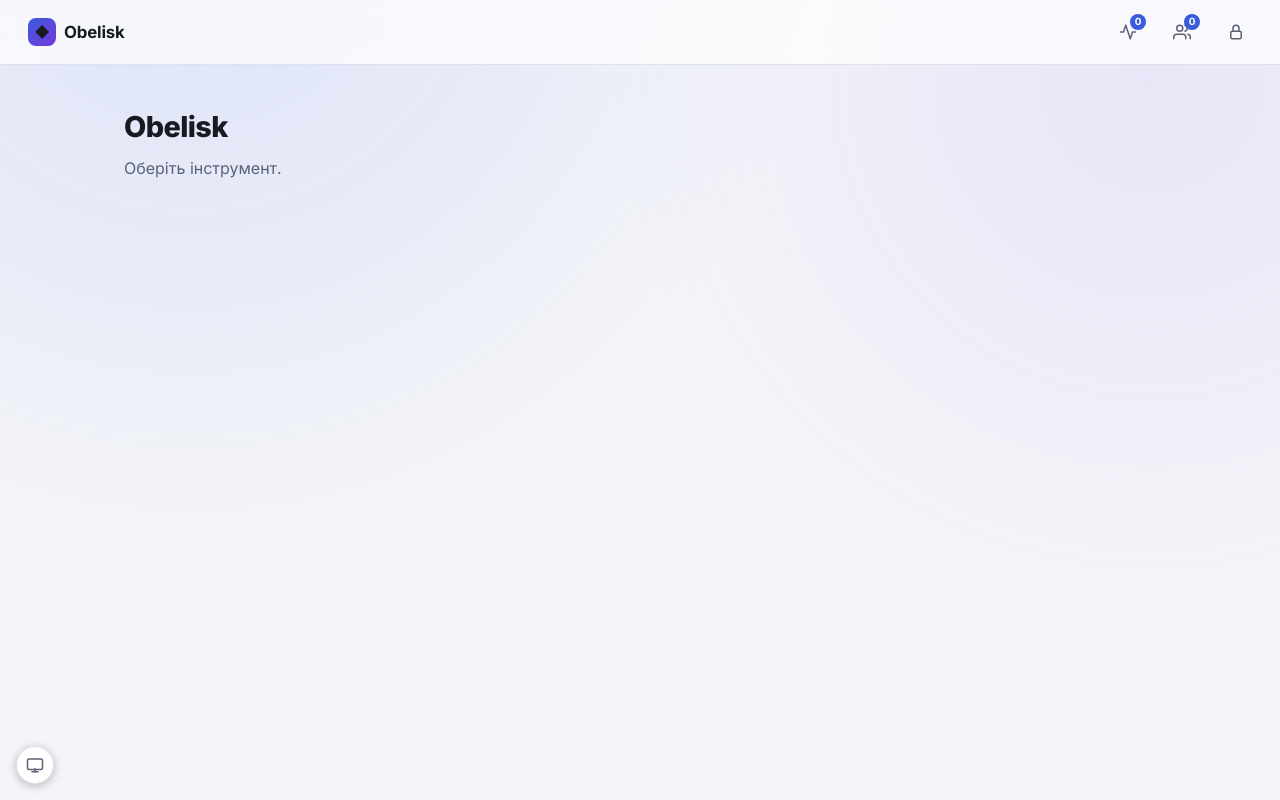
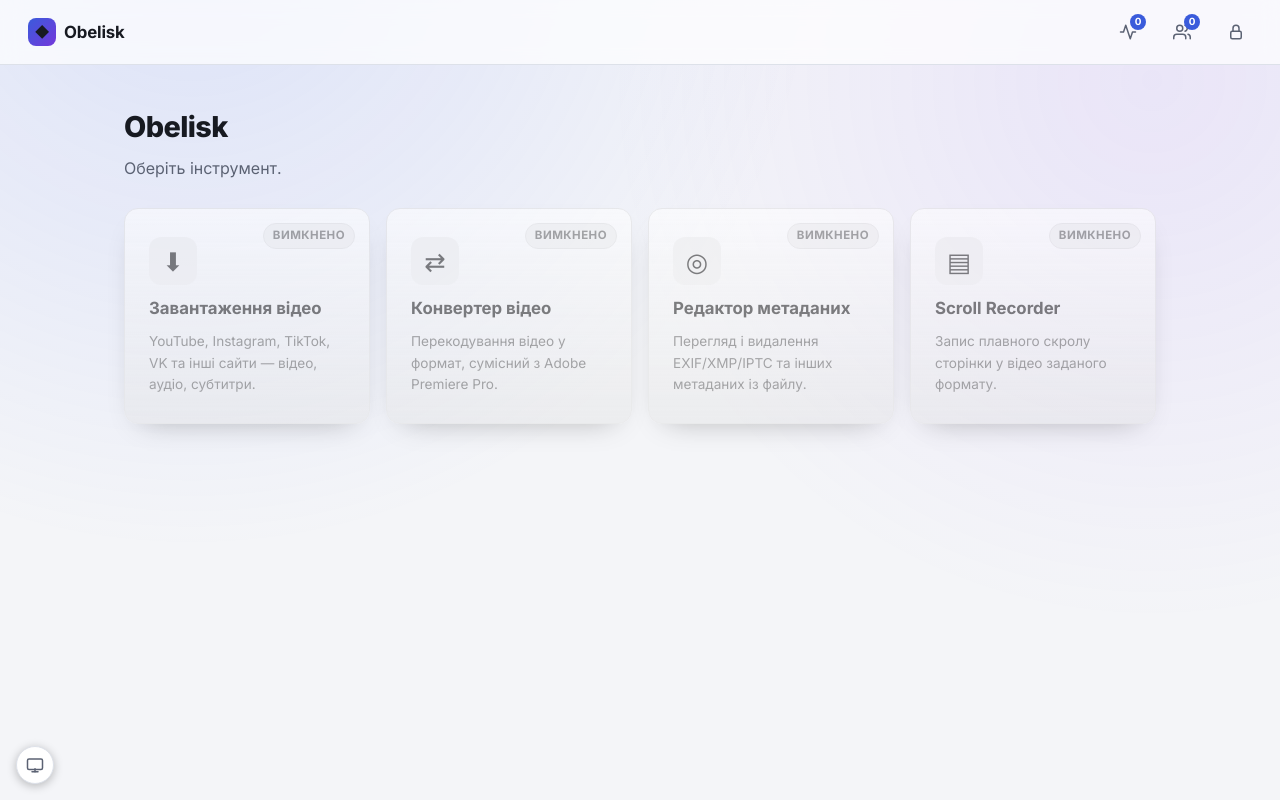
Before and after one commit to xbrfuj01/obelisk-tools, a FastAPI app: page / in a window 1280 px wide. Run offline with FastAPI, Linux system fonts and the light colour scheme; the visitor is signed in with stand-in values (Sample User, id 1); tables that the repository leaves empty hold one stand-in row (values such as "Sample post"); data that the repository does not hold is empty; parts of the project's set-up code (start-up, migrations or seed data) failed here and were passed over.

Commit message:
Let admins turn modules off for regular users
New "Модулі" checkboxes in admin settings, one per optional module
(downloader+converter, metadata, scroll recorder). Off means off for
everyone but an admin: pages show "Модуль недоступний" instead of
rendering, every API route the module owns returns the same message as
JSON, and the hub's tool card greys out and stops being a link - an admin
still sees a normal, clickable card and can still use the module while
it's hidden from others.

Independent of the existing health-check availability (modules.py's
is_module_available) - this is a policy switch, not a fact about whether
the container is reachable, so the two stay as separate checks even
though both end up showing the same "Модуль недоступний" page to a
regular user. Stored as a Setting (auth.get/set_module_enabled) and
mirrored into an in-memory cache the admin route updates directly, so
every other request sees a flip immediately without a DB round-trip.

The API-side block is a dedicated ModuleDisabled exception + handler
returning {"error": ...}, not a plain HTTPException(detail=...) - every
module's frontend JS reads response bodies as .error (see proxy.py's
_normalize_error_payload, which exists for the same reason), and a bare
HTTPException would have serialized as {"detail": ...} and silently
failed to show anything.

Co-Authored-By: Claude Sonnet 5 <noreply@anthropic.com>

```diff
--- a/app/main.py
+++ b/app/main.py
@@ -122,6 +122,19 @@ async def site_not_authenticated_handler(request: Request, exc: auth.SiteNotAuth
     return RedirectResponse("/site-login", status_code=303)
 
 
+class ModuleDisabled(Exception):
+    pass
+
+
+@app.exception_handler(ModuleDisabled)
+async def module_disabled_handler(request: Request, exc: ModuleDisabled):
+    # Every module's own frontend JS reads response bodies as {"error": ...}
+    # (see proxy.py's _normalize_error_payload, which exists for exactly
+    # this reason) - a plain HTTPException(detail=...) would serialize as
+    # {"detail": ...} instead and silently fail to show anything.
+    return JSONResponse({"error": "Модуль недоступний"}, status_code=503)
+
+
 def get_db():
     db = SessionLocal()
     try:
@@ -202,23 +215,39 @@ def _announce_setup_if_pending():
 @app.on_event("startup")
 def on_startup():
     _announce_setup_if_pending()
+    _bootstrap = SessionLocal()
+    try:
+        modules.load_enabled_state(_bootstrap)
+    finally:
+        _bootstrap.close()
     modules.start_health_check_thread()
     modules.push_downloader_converter_config()
 
 
 # ---------------- Public ----------------
 
-@app.get("/", response_class=HTMLResponse)
-def hub(request: Request, _=Depends(require_site_access_page)):
+def _module_ok(request: Request, db: Session, name: str) -> bool:
+    """The one check page/API routes for `name` should gate on: reachable
+    (health) AND not turned off by an admin for this request's viewer."""
+    return modules.is_module_available(name) and modules.is_enabled_for(request, db, name)
+
+
+def _module_unavailable(request: Request):
     return templates.TemplateResponse(
-        "hub.html", {"request": request, "available": modules.available_modules()}
+        "module_unavailable.html", {"request": request}, status_code=503
     )
 
 
+@app.get("/", response_class=HTMLResponse)
+def hub(request: Request, db: Session = Depends(get_db), _=Depends(require_site_access_page)):
+    available = {name: _module_ok(request, db, name) for name in config.MODULE_URLS}
+    return templates.TemplateResponse("hub.html", {"request": request, "available": available})
+
+
 @app.get("/downloader", response_class=HTMLResponse)
-async def downloader_page(request: Request, _=Depends(require_site_access_page)):
-    if not modules.is_module_available("downloader_converter"):
-        return RedirectResponse("/", status_code=303)
+async def downloader_page(request: Request, db: Session = Depends(get_db), _=Depends(require_site_access_page)):
+    if not _module_ok(request, db, "downloader_converter"):
+        return _module_unavailable(request)
     client_id = request.cookies.get(CLIENT_ID_COOKIE)
     is_new_client = not client_id
     if is_new_client:
@@ -240,8 +269,8 @@ async def downloader_page(request: Request, _=Depends(require_site_access_page))
 
 @app.get("/converter", response_class=HTMLResponse)
 async def converter_page(request: Request, db: Session = Depends(get_db), _=Depends(require_site_access_page)):
-    if not modules.is_module_available("downloader_converter"):
-        return RedirectResponse("/", status_code=303)
+    if not _module_ok(request, db, "downloader_converter"):
+        return _module_unavailable(request)
     client_id = request.cookies.get(CLIENT_ID_COOKIE)
     is_new_client = not client_id
     if is_new_client:
@@ -264,17 +293,17 @@ async def converter_page(request: Request, db: Session = Depends(get_db), _=Depe
 
 @app.get("/metadata", response_class=HTMLResponse)
 def metadata_page(request: Request, db: Session = Depends(get_db), _=Depends(require_site_access_page)):
-    if not modules.is_module_available("metadata"):
-        return RedirectResponse("/", status_code=303)
+    if not _module_ok(request, db, "metadata"):
+        return _module_unavailable(request)
     return templates.TemplateResponse(
         "metadata.html", {"request": request, "max_upload_mb": auth.get_max_upload_mb(db)}
     )
 
 
 @app.get("/scroll-recorder", response_class=HTMLResponse)
-def scroll_recorder_page(request: Request, _=Depends(require_site_access_page)):
-    if not modules.is_module_available("scroll_recorder"):
-        return RedirectResponse("/", status_code=303)
+def scroll_recorder_page(request: Request, db: Session = Depends(get_db), _=Depends(require_site_access_page)):
+    if not _module_ok(request, db, "scroll_recorder"):
+        return _module_unavailable(request)
     return templates.TemplateResponse("scroll_recorder.html", {"request": request})
 
 
@@ -290,9 +319,19 @@ async def _proxy_scroll_recorder(method: str, path: str, json_body=None, timeout
     )
 
 
+def require_module_enabled(module_name: str):
+    """Dependency factory blocking a module's own API routes for anyone but
+    an admin while it's turned off (modules.is_enabled_for)."""
+    def _dep(request: Request, db: Session = Depends(get_db)):
+        if not modules.is_enabled_for(request, db, module_name):
+            raise ModuleDisabled()
+    return _dep
+
+
 @app.post("/api/scroll-recorder/jobs")
 async def create_scroll_recorder_job(
-    request: Request, db: Session = Depends(get_db), _=Depends(require_site_access_api)
+    request: Request, db: Session = Depends(get_db),
+    _=Depends(require_site_access_api), __=Depends(require_module_enabled("scroll_recorder")),
 ):
     ip = request.client.host if request.client else "unknown"
     if not auth.check_download_rate_limit(f"sr:{ip}"):
@@ -309,12 +348,16 @@ async def create_scroll_recorder_job(
 
 
 @app.get("/api/scroll-recorder/jobs/{job_id}")
-async def scroll_recorder_status(job_id: str, _=Depends(require_site_access_api)):
+async def scroll_recorder_status(
+    job_id: str, _=Depends(require_site_access_api), __=Depends(require_module_enabled("scroll_recorder")),
+):
     return await _proxy_scroll_recorder("GET", f"/jobs/{job_id}")
 
 
 @app.delete("/api/scroll-recorder/jobs/{job_id}")
-async def cancel_scroll_recorder_job(job_id: str, _=Depends(require_site_access_api)):
+async def cancel_scroll_recorder_job(
+    job_id: str, _=Depends(require_site_access_api), __=Depends(require_module_enabled("scroll_recorder")),
+):
     return await _proxy_scroll_recorder("DELETE", f"/jobs/{job_id}")
 
 
@@ -323,7 +366,8 @@ async def cancel_scroll_recorder_job(job_id: str, _=Depends(require_site_access_
 # while (a real page load), the rest are quick screenshot round-trips.
 @app.post("/api/scroll-recorder/preview")
 async def create_scroll_recorder_preview(
-    request: Request, db: Session = Depends(get_db), _=Depends(require_site_access_api)
+    request: Request, db: Session = Depends(get_db),
+    _=Depends(require_site_access_api), __=Depends(require_module_enabled("scroll_recorder")),
 ):
     ip = request.client.host if request.client else "unknown"
     if not auth.check_download_rate_limit(f"sr:{ip}"):
@@ -338,7 +382,8 @@ async def create_scroll_recorder_preview(
 
 @app.post("/api/scroll-recorder/preview/{session_id}/remove")
 async def scroll_recorder_preview_remove(
-    session_id: str, request: Request, _=Depends(require_site_access_api)
+    session_id: str, request: Request,
+    _=Depends(require_site_access_api), __=Depends(require_module_enabled("scroll_recorder")),
 ):
     body = await request.json()
     return await _proxy_scroll_recorder(
@@ -347,18 +392,23 @@ async def scroll_recorder_preview_remove(
 
 
 @app.post("/api/scroll-recorder/preview/{session_id}/undo")
-async def scroll_recorder_preview_undo(session_id: str, _=Depends(require_site_access_api)):
+async def scroll_recorder_preview_undo(
+    session_id: str, _=Depends(require_site_access_api), __=Depends(require_module_enabled("scroll_recorder")),
+):
     return await _proxy_scroll_recorder("POST", f"/preview/{session_id}/undo", timeout=30)
 
 
 @app.post("/api/scroll-recorder/preview/{session_id}/remove-header")
-async def scroll_recorder_preview_remove_header(session_id: str, _=Depends(require_site_access_api)):
+async def scroll_recorder_preview_remove_header(
+    session_id: str, _=Depends(require_site_access_api), __=Depends(require_module_enabled("scroll_recorder")),
+):
     return await _proxy_scroll_recorder("POST", f"/preview/{session_id}/remove-header", timeout=30)
 
 
 @app.post("/api/scroll-recorder/preview/{session_id}/scroll")
 async def scroll_recorder_preview_scroll(
-    session_id: str, request: Request, _=Depends(require_site_access_api)
+    session_id: str, request: Request,
+    _=Depends(require_site_access_api), __=Depends(require_module_enabled("scroll_recorder")),
 ):
     body = await request.json()
     return await _proxy_scroll_recorder(
@@ -368,7 +418,8 @@ async def scroll_recorder_preview_scroll(
 
 @app.post("/api/scroll-recorder/preview/{session_id}/record")
 async def scroll_recorder_preview_record(
-    session_id: str, request: Request, _=Depends(require_site_access_api)
+    session_id: str, request: Request,
+    _=Depends(require_site_access_api), __=Depends(require_module_enabled("scroll_recorder")),
 ):
     body = await request.json()
     return await _proxy_scroll_recorder(
@@ -377,12 +428,16 @@ async def scroll_recorder_preview_record(
 
 
 @app.delete("/api/scroll-recorder/preview/{session_id}")
-async def cancel_scroll_recorder_preview(session_id: str, _=Depends(require_site_access_api)):
+async def cancel_scroll_recorder_preview(
+    session_id: str, _=Depends(require_site_access_api), __=Depends(require_module_enabled("scroll_recorder")),
+):
     return await _proxy_scroll_recorder("DELETE", f"/preview/{session_id}", timeout=10)
 
 
 @app.get("/api/scroll-recorder/jobs/{job_id}/file")
-async def scroll_recorder_file(job_id: str, _=Depends(require_site_access_api)):
+async def scroll_recorder_file(
+    job_id: str, _=Depends(require_site_access_api), __=Depends(require_module_enabled("scroll_recorder")),
+):
     return await proxy_helpers.proxy_file_stream(
         config.SCROLL_RECORDER_URL, f"/jobs/{job_id}/file",
         unavailable_message="Модуль запису недоступний",
@@ -409,7 +464,7 @@ async def create_download(
     premiere_compat: bool = Form(False),
     clip_start: str = Form(""),
     clip_end: str = Form(""),
-    _=Depends(require_site_access_api),
+    _=Depends(require_site_access_api), __=Depends(require_module_enabled("downloader_converter")),
 ):
     client_id, is_new = _client_id_and_flag(request)
     ip = request.client.host if request.client else "unknown"
@@ -438,7 +493,9 @@ async def create_download(
 
 
 @app.get("/api/status/{job_id}")
-async def job_status(job_id: str, _=Depends(require_site_access_api)):
+async def job_status(
+    job_id: str, _=Depends(require_site_access_api), __=Depends(require_module_enabled("downloader_converter")),
+):
     return await proxy_helpers.proxy_json(
         config.DOWNLOADER_CONVERTER_URL, "GET", f"/jobs/download/{job_id}",
         unavailable_message="Модуль завантажень недоступний",
@@ -446,7 +503,10 @@ async def job_status(job_id: str, _=Depends(require_site_access_api)):
 
 
 @app.post("/api/cancel/{job_id}")
-async def cancel_download(job_id: str, request: Request, _=Depends(require_site_access_api)):
+async def cancel_download(
+    job_id: str, request: Request,
+    _=Depends(require_site_access_api), __=Depends(require_module_enabled("downloader_converter")),
+):
     client_id, is_new = _client_id_and_flag(request)
     resp = await proxy_helpers.proxy_json(
         config.DOWNLOADER_CONVERTER_URL, "POST", f"/jobs/download/{job_id}/cancel",
@@ -457,7 +517,10 @@ async def cancel_download(job_id: str, request: Request, _=Depends(require_site_
 
 
 @app.get("/api/formats")
-async def get_formats(request: Request, url: str, _=Depends(require_site_access_api)):
+async def get_formats(
+    request: Request, url: str,
+    _=Depends(require_site_access_api), __=Depends(require_module_enabled("downloader_converter")),
+):
     ip = request.client.host if request.client else "unknown"
     if not auth.check_download_rate_limit(f"fmt:{ip}"):
         return JSONResponse(
@@ -473,7 +536,10 @@ async def get_formats(request: Request, url: str, _=Depends(require_site_access_
 
 
 @app.get("/api/recent")
-async def recent_jobs(request: Request, page: int = 1, _=Depends(require_site_access_api)):
+async def recent_jobs(
+    request: Request, page: int = 1,
+    _=Depends(require_site_access_api), __=Depends(require_module_enabled("downloader_converter")),
+):
     client_id, is_new = _client_id_and_flag(request)
     resp = await proxy_helpers.proxy_json(
         config.DOWNLOADER_CONVERTER_URL, "GET", "/jobs/download",
@@ -503,7 +569,9 @@ async def processes(request: Request, response: Response, _=Depends(require_site
 
 
 @app.get("/api/file/{job_id}")
-async def download_file(job_id: str, _=Depends(require_site_access_api)):
+async def download_file(
+    job_id: str, _=Depends(require_site_access_api), __=Depends(require_module_enabled("downloader_converter")),
+):
     return await proxy_helpers.proxy_file_stream(
         config.DOWNLOADER_CONVERTER_URL, f"/jobs/download/{job_id}/file",
         unavailable_message="Модуль завантажень недоступний",
@@ -517,7 +585,7 @@ async def create_conversion(
     quality: str = Form("high"),
     audio_option: str = Form("original"),
     db: Session = Depends(get_db),
-    _=Depends(require_site_access_api),
+    _=Depends(require_site_access_api), __=Depends(require_module_enabled("downloader_converter")),
 ):
     ip = request.client.host if request.client else "unknown"
     if not auth.check_download_rate_limit(f"cv:{ip}"):
@@ -545,7 +613,7 @@ async def create_conversion_from_download(
     request: Request,
     quality: str = Form("high"),
     audio_option: str = Form("original"),
-    _=Depends(require_site_access_api),
+    _=Depends(require_site_access_api), __=Depends(require_module_enabled("downloader_converter")),
 ):
     ip = request.client.host if request.client else "unknown"
     if not auth.check_download_rate_limit(f"cv:{ip}"):
@@ -565,7 +633,9 @@ async def create_conversion_from_download(
 
 
 @app.get("/api/convert/status/{job_id}")
-async def conversion_status(job_id: str, _=Depends(require_site_access_api)):
+async def conversion_status(
+    job_id: str, _=Depends(require_site_access_api), __=Depends(require_module_enabled("downloader_converter")),
+):
     return await proxy_helpers.proxy_json(
         config.DOWNLOADER_CONVERTER_URL, "GET", f"/jobs/convert/{job_id}",
         unavailable_message="Модуль конвертера недоступний",
@@ -573,7 +643,10 @@ async def conversion_status(job_id: str, _=Depends(require_site_access_api)):
 
 
 @app.post("/api/convert/cancel/{job_id}")
-async def cancel_conversion(job_id: str, request: Request, _=Depends(require_site_access_api)):
+async def cancel_conversion(
+    job_id: str, request: Request,
+    _=Depends(require_site_access_api), __=Depends(require_module_enabled("downloader_converter")),
+):
     client_id, is_new = _client_id_and_flag(request)
     resp = await proxy_helpers.proxy_json(
         config.DOWNLOADER_CONVERTER_URL, "POST", f"/jobs/convert/{job_id}/cancel",
@@ -584,7 +657,10 @@ async def cancel_conversion(job_id: str, request: Request, _=Depends(require_sit
 
 
 @app.get("/api/convert/recent")
-async def recent_conversions(request: Request, page: int = 1, _=Depends(require_site_access_api)):
+async def recent_conversions(
+    request: Request, page: int = 1,
+    _=Depends(require_site_access_api), __=Depends(require_module_enabled("downloader_converter")),
+):
     client_id, is_new = _client_id_and_flag(request)
     resp = await proxy_helpers.proxy_json(
         config.DOWNLOADER_CONVERTER_URL, "GET", "/jobs/convert",
@@ -595,7 +671,9 @@ async def recent_conversions(request: Request, page: int = 1, _=Depends(require_
 
 
 @app.get("/api/convert/file/{job_id}")
-async def conversion_file(job_id: str, _=Depends(require_site_access_api)):
+async def conversion_file(
+    job_id: str, _=Depends(require_site_access_api), __=Depends(require_module_enabled("downloader_converter")),
+):
     return await proxy_helpers.proxy_file_stream(
         config.DOWNLOADER_CONVERTER_URL, f"/jobs/convert/{job_id}/file",
         unavailable_message="Модуль конвертера недоступний",
@@ -613,7 +691,7 @@ async def process_metadata(
     request: Request,
     file: UploadFile = File(...),
     db: Session = Depends(get_db),
-    _=Depends(require_site_access_api),
+    _=Depends(require_site_access_api), __=Depends(require_module_enabled("metadata")),
 ):
     ip = request.client.host if request.client else "unknown"
     if not auth.check_download_rate_limit(f"md:{ip}"):
@@ -630,7 +708,9 @@ async def process_metadata(
 
 
 @app.get("/api/metadata/download/{token}")
-async def download_clean_file(token: str, _=Depends(require_site_access_api)):
+async def download_clean_file(
+    token: str, _=Depends(require_site_access_api), __=Depends(require_module_enabled("metadata")),
+):
     return await proxy_helpers.proxy_file_stream(
         config.METADATA_URL, f"/download/{token}",
         unavailable_message="Модуль редактора метаданих недоступний",
@@ -896,6 +976,7 @@ async def admin_dashboard(request: Request, db: Session = Depends(get_db), _=Dep
     proxy_domains = ",".join(auth.get_proxy_domains(db))
     timezone = auth.get_timezone(db)
     has_cookies = auth.has_cookies()
+    module_enabled = {name: modules.is_module_enabled(name) for name in config.MODULE_URLS}
 
     return templates.TemplateResponse(
         "admin.html",
@@ -936,6 +1017,7 @@ async def admin_dashboard(request: Request, db: Session = Depends(get_db), _=Dep
             "timezone": timezone,
             "timezones": timeutil.COMMON_TIMEZONES,
             "has_cookies": has_cookies,
+            "module_enabled": module_enabled,
         },
     )
 
@@ -1177,6 +1259,30 @@ def admin_settings(
     return RedirectResponse("/admin?tab=settings&saved=1", status_code=303)
 
 
+@app.post("/admin/modules")
+def admin_modules(
+    downloader_converter: bool = Form(False),
+    metadata: bool = Form(False),
+    scroll_recorder: bool = Form(False),
+    db: Session = Depends(get_db),
+    _=Depends(require_admin_dep),
+):
+    # An unchecked checkbox simply isn't sent by the browser, so every
+    # module not named in the payload means "off" - each is listed as its
+    # own Form(False) param above rather than parsed generically, exactly
+    # so a module renamed/removed from config.MODULE_URLS can't silently
+    # start being ignored here without FastAPI's own signature mismatch
+    # complaining first.
+    for name, enabled in (
+        ("downloader_converter", downloader_converter),
+        ("metadata", metadata),
+        ("scroll_recorder", scroll_recorder),
+    ):
+        auth.set_module_enabled(db, name, enabled)
+        modules.set_module_enabled(name, enabled)
+    return RedirectResponse("/admin?tab=settings&modules_saved=1", status_code=303)
+
+
 @app.get("/admin/api/proxy-status")
 async def admin_proxy_status(_=Depends(require_admin_dep)):
     return await proxy_helpers.fetch_json(
--- a/app/static/style.css
+++ b/app/static/style.css
@@ -627,6 +627,22 @@ button:active { transform: translateY(1px); }
 
 .btn-primary { align-self: flex-start; }
 
+/* A plain <a> styled like a button - for a link that should look like the
+   page's primary action but isn't a form submit. */
+.btn-link {
+  display: inline-block;
+  align-self: flex-start;
+  background: linear-gradient(135deg, var(--accent), var(--accent-2));
+  border-radius: var(--radius-sm);
+  color: #fff;
+  font-weight: 600;
+  text-decoration: none;
+  padding: 12px 22px;
+  box-shadow: 0 8px 20px -8px rgba(91, 124, 255, 0.5);
+}
+
+.btn-link:hover { filter: brightness(1.08); }
+
 .btn-download {
   display: inline-flex;
   align-items: center;
@@ -1515,6 +1531,30 @@ a.tool-card:hover {
   transform: translateY(-2px);
 }
 
+.tool-card.disabled {
+  position: relative;
+  cursor: not-allowed;
+  filter: grayscale(1);
+  opacity: 0.55;
+}
+
+.tool-card.disabled .tool-icon { background: var(--bg-input); }
+
+.tool-badge {
+  position: absolute;
+  top: 14px;
+  right: 14px;
+  font-size: 0.72rem;
+  font-weight: 700;
+  text-transform: uppercase;
+  letter-spacing: 0.04em;
+  color: var(--text-dim);
+  background: var(--bg-input);
+  border: 1px solid var(--border);
+  border-radius: 999px;
+  padding: 3px 9px;
+}
+
 .tool-icon {
   font-size: 1.6rem;
   width: 48px;
--- a/app/templates/hub.html
+++ b/app/templates/hub.html
@@ -5,35 +5,27 @@
   <p class="hero-sub">Оберіть інструмент.</p>
 </div>
 
+{% macro tool_card(available, href, icon, name, desc) %}
+{% if available %}
+<a href="{{ href }}" class="tool-card">
+  <span class="tool-icon">{{ icon }}</span>
+  <span class="tool-name">{{ name }}</span>
+  <span class="tool-desc">{{ desc }}</span>
+</a>
+{% else %}
+<div class="tool-card disabled" aria-disabled="true">
+  <span class="tool-icon">{{ icon }}</span>
+  <span class="tool-name">{{ name }}</span>
+  <span class="tool-desc">{{ desc }}</span>
+  <span class="tool-badge">Вимкнено</span>
+</div>
+{% endif %}
+{% endmacro %}
+
 <div class="tool-grid">
-  {% if available.downloader_converter %}
-  <a href="/downloader" class="tool-card">
-    <span class="tool-icon">⬇</span>
-    <span class="tool-name">Завантаження відео</span>
-    <span class="tool-desc">YouTube, Instagram, TikTok, VK та інші сайти — відео, аудіо, субтитри.</span>
-  </a>
-
-  <a href="/converter" class="tool-card">
-    <span class="tool-icon">⇄</span>
-    <span class="tool-name">Конвертер відео</span>
-    <span class="tool-desc">Перекодування відео у формат, сумісний з Adobe Premiere Pro.</span>
-  </a>
-  {% endif %}
-
-  {% if available.metadata %}
-  <a href="/metadata" class="tool-card">
-    <span class="tool-icon">◎</span>
-    <span class="tool-name">Редактор метаданих</span>
-    <span class="tool-desc">Перегляд і видалення EXIF/XMP/IPTC та інших метаданих із файлу.</span>
-  </a>
-  {% endif %}
-
-  {% if available.scroll_recorder %}
-  <a href="/scroll-recorder" class="tool-card">
-    <span class="tool-icon">▤</span>
-    <span class="tool-name">Scroll Recorder</span>
-    <span class="tool-desc">Запис плавного скролу сторінки у відео заданого формату.</span>
-  </a>
-  {% endif %}
+  {{ tool_card(available.downloader_converter, "/downloader", "⬇", "Завантаження відео", "YouTube, Instagram, TikTok, VK та інші сайти — відео, аудіо, субтитри.") }}
+  {{ tool_card(available.downloader_converter, "/converter", "⇄", "Конвертер відео", "Перекодування відео у формат, сумісний з Adobe Premiere Pro.") }}
+  {{ tool_card(available.metadata, "/metadata", "◎", "Редактор метаданих", "Перегляд і видалення EXIF/XMP/IPTC та інших метаданих із файлу.") }}
+  {{ tool_card(available.scroll_recorder, "/scroll-recorder", "▤", "Scroll Recorder", "Запис плавного скролу сторінки у відео заданого формату.") }}
 </div>
 {% endblock %}
```
Also changed, not shown: app/auth.py (+14 -0 lines), app/modules.py (+44 -2 lines), app/templates/admin.html (+20 -0 lines), app/templates/module_unavailable.html (added, +11 -0 lines).
